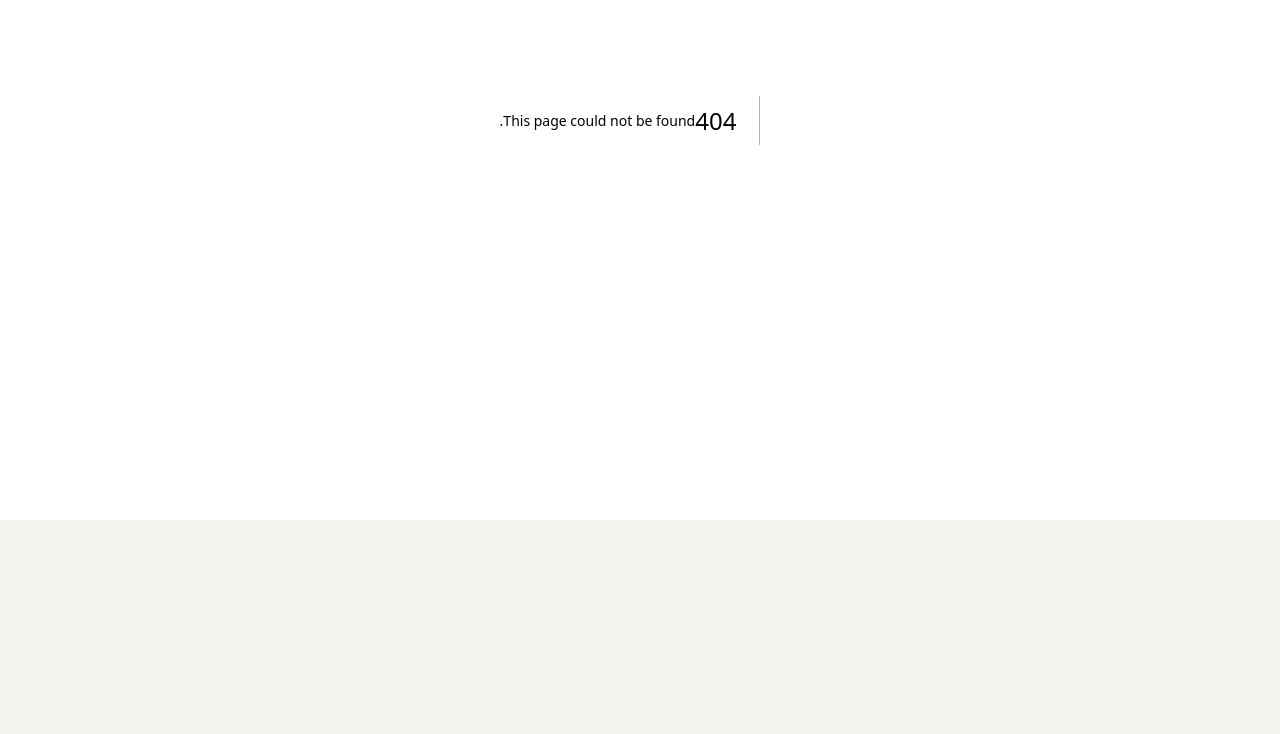
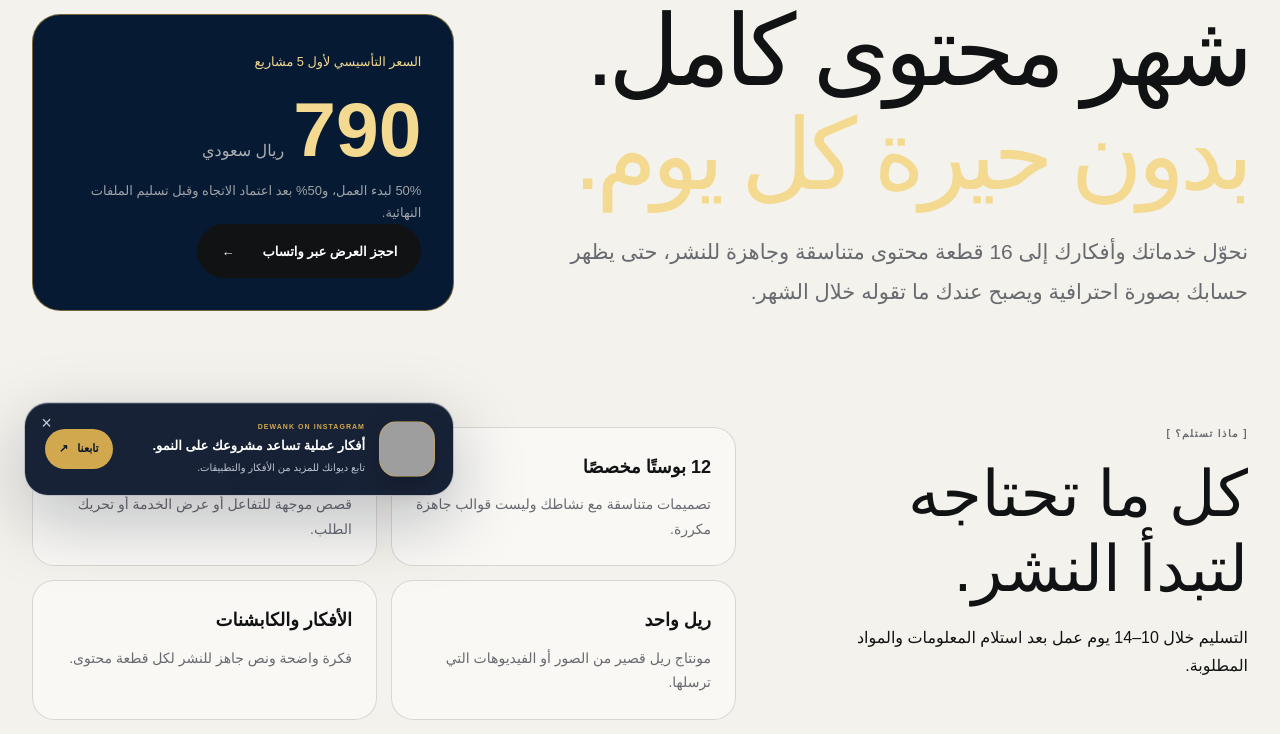
Before and after one commit to mohammedrashad2011-ui/Dewank-2026-website, a Next.js app: page /offers/30-day-content-package in a window 1280 px wide. Before the commit this address had no page. Shown: the part 280-1014 px from the top of the page. Before the commit the page ends 800 px from the top, so only its background shows below. Built offline with nearby package versions, Linux system fonts and the light colour scheme; grey boxes are pictures that could not be loaded; a web font is replaced by a local one.

Commit message:
Add offers hub and launch content package

```diff
--- /dev/null
+++ b/app/offers/30-day-content-package/page.tsx
@@ -0,0 +1,88 @@
+import type { Metadata } from "next";
+import Link from "next/link";
+import { Footer, Header } from "../../components/site-shell";
+import { createMetadata, organizationId, siteUrl } from "../../lib/seo";
+import "../offers-page.css";
+
+export const metadata: Metadata = createMetadata({
+  title: "باقة محتوى إنستجرام لشهر كامل بـ790 ريال",
+  description: "احصل على 12 بوستًا و3 ستوري وريل واحد مع الأفكار والكابشنات وخطة نشر وتحسين البايو بسعر تأسيسي 790 ريال سعودي.",
+  path: "/offers/30-day-content-package",
+  keywords: ["باقة محتوى انستقرام", "تصميم 12 بوست", "تصميم سوشيال ميديا السعودية", "إدارة محتوى انستقرام"],
+});
+
+const whatsappUrl = "https://wa.me/97339066649?text=%D9%85%D8%B1%D8%AD%D8%A8%D9%8B%D8%A7%20%D8%AF%D9%8A%D9%88%D8%A7%D9%86%D9%83%D8%8C%20%D8%A3%D8%B1%D9%8A%D8%AF%20%D8%AD%D8%AC%D8%B2%20%D8%B9%D8%B1%D8%B6%20%D8%AD%D8%B6%D9%88%D8%B1%20%D8%A7%D9%84%D8%B4%D9%87%D8%B1%20%D8%A8%D9%80%20790%20%D8%B1%D9%8A%D8%A7%D9%84";
+
+const deliverables = [
+  ["12 بوستًا مخصصًا", "تصميمات متناسقة مع نشاطك وليست قوالب جاهزة مكررة."],
+  ["3 تصاميم ستوري", "قصص موجهة للتفاعل أو عرض الخدمة أو تحريك الطلب."],
+  ["ريل واحد", "مونتاج ريل قصير من الصور أو الفيديوهات التي ترسلها."],
+  ["الأفكار والكابشنات", "فكرة واضحة ونص جاهز للنشر لكل قطعة محتوى."],
+  ["خطة نشر 30 يومًا", "ترتيب مقترح للنشر حتى تعرف ماذا تنشر ومتى."],
+  ["تحسين البايو وCTA", "مراجعة الرسالة الأساسية وطريقة توجيه الزائر للخطوة التالية."],
+];
+
+export default function ContentOfferPage() {
+  const schema = {
+    "@context": "https://schema.org",
+    "@type": "Service",
+    name: "باقة حضور الشهر",
+    description: "16 قطعة محتوى لإنستجرام تشمل 12 بوستًا و3 ستوري وريل واحد مع الأفكار والكابشنات وخطة النشر.",
+    url: `${siteUrl}/offers/30-day-content-package`,
+    provider: { "@id": organizationId },
+    areaServed: ["SA", "BH", "AE", "KW", "QA", "OM"],
+    offers: {
+      "@type": "Offer",
+      price: "790",
+      priceCurrency: "SAR",
+      availability: "https://schema.org/LimitedAvailability",
+      url: `${siteUrl}/offers/30-day-content-package`,
+    },
+  };
+
+  return (
+    <main className="inner-page offers-page">
+      <Header />
+      <script type="application/ld+json" dangerouslySetInnerHTML={{ __html: JSON.stringify(schema) }} />
+
+      <section className="shell offer-detail-hero">
+        <div>
+          <span className="offer-kicker">عرض التأسيس · دفعة محدودة</span>
+          <h1>شهر محتوى كامل.<br/><em>بدون حيرة كل يوم.</em></h1>
+          <p>نحوّل خدماتك وأفكارك إلى 16 قطعة محتوى متناسقة وجاهزة للنشر، حتى يظهر حسابك بصورة احترافية ويصبح عندك ما تقوله خلال الشهر.</p>
+        </div>
+        <aside className="offer-price-panel">
+          <small>السعر التأسيسي لأول 5 مشاريع</small>
+          <div className="offer-price"><strong>790</strong><span>ريال سعودي</span></div>
+          <p>50% لبدء العمل، و50% بعد اعتماد الاتجاه وقبل تسليم الملفات النهائية.</p>
+          <a className="button primary" href={whatsappUrl} target="_blank" rel="noreferrer">احجز العرض عبر واتساب <span>←</span></a>
+        </aside>
+      </section>
+
+      <section className="shell offer-deliverables">
+        <div><span className="section-label">[ ماذا تستلم؟ ]</span><h2>كل ما تحتاجه لتبدأ النشر.</h2><p>التسليم خلال 10–14 يوم عمل بعد استلام المعلومات والمواد المطلوبة.</p></div>
+        <div className="deliverable-list">
+          {deliverables.map(([title, text]) => <article className="deliverable-item" key={title}><b>{title}</b><p>{text}</p></article>)}
+        </div>
+      </section>
+
+      <section className="shell offer-fit">
+        <span className="section-label">[ قبل الحجز ]</span>
+        <h2>عرض واضح.<br/>بدون مفاجآت لاحقًا.</h2>
+        <div className="offer-fit-grid">
+          <article className="offer-fit-card good"><h3>العرض مناسب لك إذا</h3><ul><li>لديك مشروع أو خدمة واضحة وتحتاج حضورًا أكثر احترافية.</li><li>تتأخر في النشر لأن الأفكار والتصميم غير جاهزين.</li><li>تريد تجربة جودة ديوانك قبل الانتقال إلى إدارة شهرية.</li><li>يمكنك تزويدنا بصور أو فيديوهات مناسبة للريل.</li></ul></article>
+          <article className="offer-fit-card limits"><h3>حدود العرض</h3><ul><li>يشمل منصة واحدة ولغة واحدة.</li><li>يشمل جولتي تعديل على الاتجاه المتفق عليه.</li><li>لا يشمل التصوير أو النشر أو إدارة الرسائل.</li><li>لا يشمل إدارة الحملات أو ميزانية الإعلان.</li><li>لا يشمل بناء هوية بصرية جديدة.</li></ul></article>
+        </div>
+      </section>
+
+      <section className="shell offer-final-cta">
+        <span className="offer-kicker">16 قطعة محتوى · 790 ريال</span>
+        <h2>أعطِ حسابك شهرًا يستحق أن يراه عملاؤك.</h2>
+        <p>أرسل كلمة «شهر» وسنسألك عن نشاطك ثم نؤكد ملاءمة العرض قبل الدفع.</p>
+        <a className="button primary" href={whatsappUrl} target="_blank" rel="noreferrer">أرسل «شهر» على واتساب <span>←</span></a>
+        <div><Link href="/offers">← العودة إلى جميع العروض</Link></div>
+      </section>
+      <Footer />
+    </main>
+  );
+}
```
